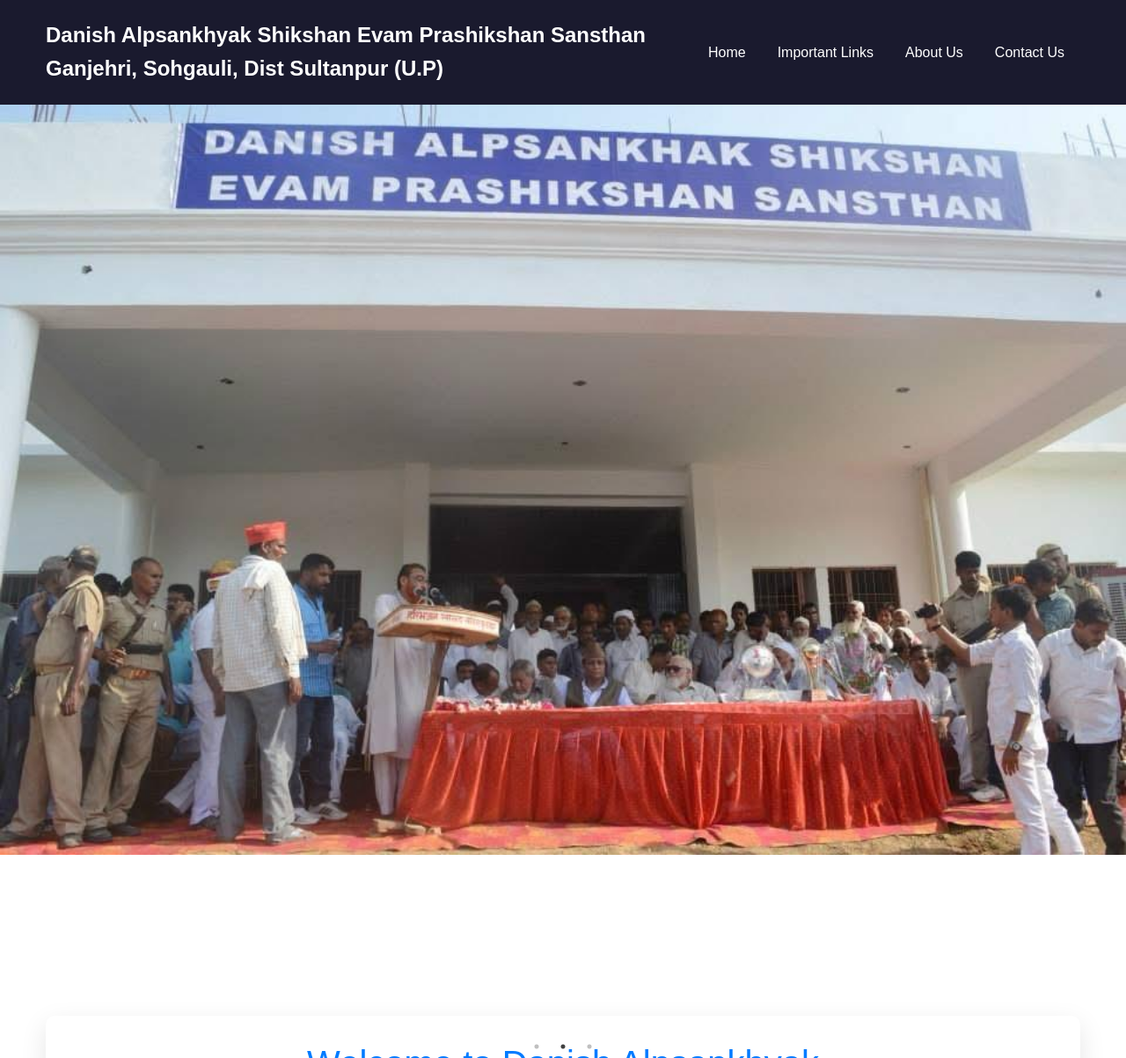
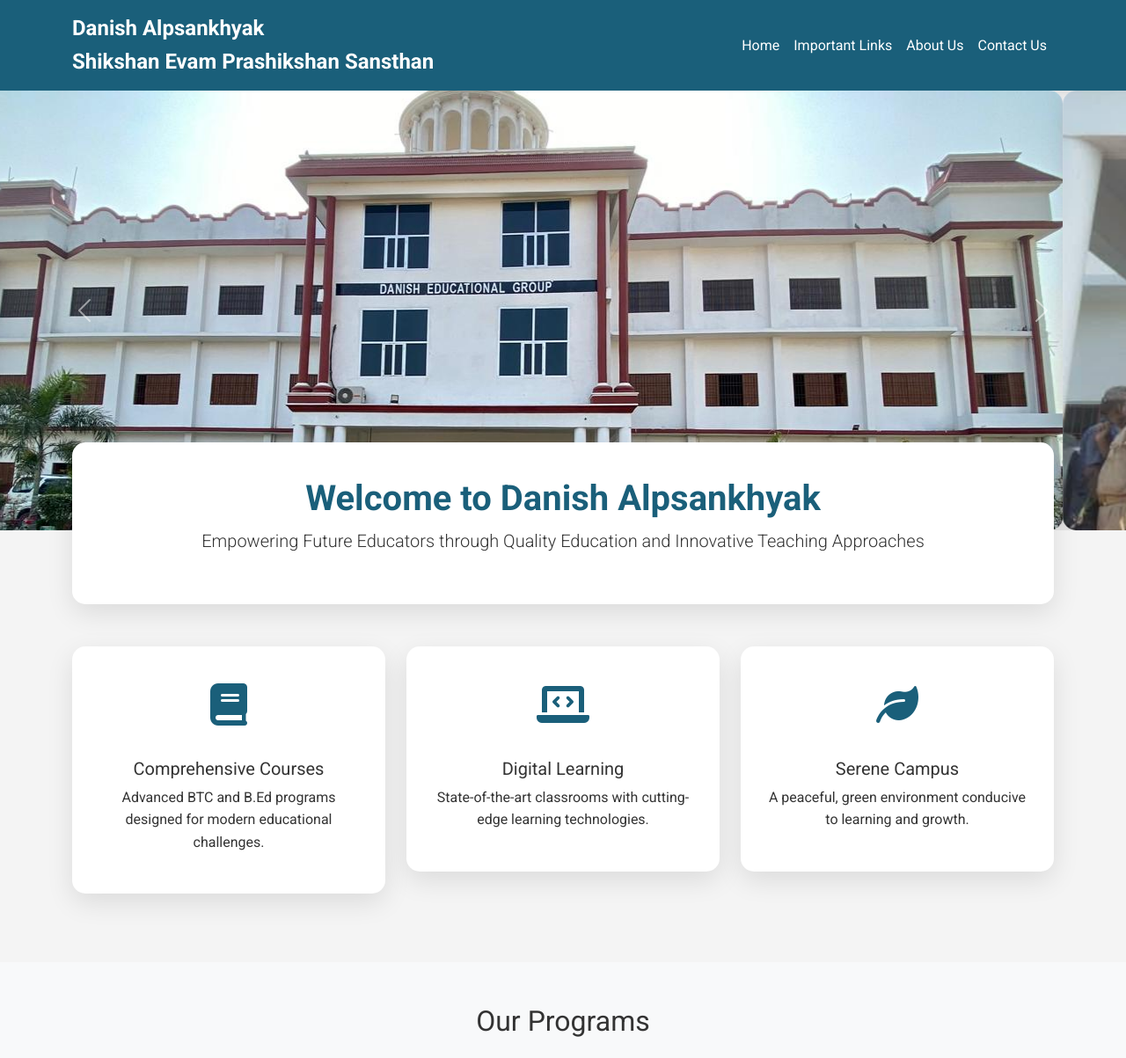
Before and after one commit to danishbeg1/dasepsic.github.io, a plain HTML site: page index.html in a window 1280 px wide. Shown: the top 1203 px of the page at 88% size. Drawn offline with nearby package versions, Linux system fonts and the light colour scheme.

Commit message:
[Update] design

```diff
--- a/index.html
+++ b/index.html
@@ -1,94 +1,161 @@
 <!DOCTYPE html>
 <html lang="en">
-
 <head>
     <meta charset="UTF-8">
     <meta name="viewport" content="width=device-width, initial-scale=1.0">
     <title>Danish Alpsankhyak Shikshan Evam Prashikshan Sansthan</title>
-    <link rel="stylesheet" href="https://cdn.jsdelivr.net/npm/bootstrap@5.3.0-alpha1/dist/css/bootstrap.min.css">
-    <link rel="stylesheet" href="https://cdnjs.cloudflare.com/ajax/libs/font-awesome/6.0.0-beta3/css/all.min.css">
-    <link rel="stylesheet" href="https://cdnjs.cloudflare.com/ajax/libs/slick-carousel/1.8.1/slick.min.css">
-    <link rel="stylesheet" href="https://cdnjs.cloudflare.com/ajax/libs/slick-carousel/1.8.1/slick-theme.min.css">
+    <link href="https://cdn.jsdelivr.net/npm/bootstrap@5.3.0-alpha1/dist/css/bootstrap.min.css" rel="stylesheet">
+    <link href="https://cdnjs.cloudflare.com/ajax/libs/font-awesome/6.0.0-beta3/css/all.min.css" rel="stylesheet">
+    <link href="https://fonts.googleapis.com/css2?family=Roboto:wght@300;400;700&display=swap" rel="stylesheet">
     <style>
-      /* Global Styles */
+        :root {
+            --primary-color: #1a5f7a;
+            --secondary-color: #159895;
+            --accent-color: #57c5b6;
+            --text-color: #333;
+            --light-bg: #f4f4f4;
+        }
+
         body {
-        font-family: 'Poppins', sans-serif;
-        color: #333;
+            font-family: 'Roboto', sans-serif;
+            color: var(--text-color);
+            background-color: var(--light-bg);
             line-height: 1.6;
         }
 
-      a {
-        text-decoration: none;
-        color: inherit;
-      }
-
-      a:hover {
-        color: #007bff;
-      }
-
-      .container {
-        max-width: 1200px;
-      }
-
-      /* Navbar */
         .navbar {
-        background: #1a1a2e;
-        padding: 1rem 2rem;
+            background-color: var(--primary-color);
+            box-shadow: 0 2px 10px rgba(0,0,0,0.1);
         }
 
         .navbar-brand {
-        color: #fff !important;
+            color: white !important;
+            font-weight: 700;
             font-size: 1.5rem;
+        }
+
+        .navbar-nav .nav-link {
+            color: white !important;
+            transition: all 0.3s ease;
+        }
+
+        .navbar-nav .nav-link:hover {
+            color: var(--accent-color) !important;
+            transform: translateY(-2px);
+        }
+
+        .carousel-container {
+            position: relative;
+            max-height: 80vh;
+            overflow: hidden;
+        }
+
+        .carousel-card {
+            background: white;
+            border-radius: 15px;
+            box-shadow: 0 10px 30px rgba(0,0,0,0.1);
+            overflow: hidden;
+        }
+
+        .carousel-card img {
+            width: 100%;
+            height: 500px;
+            object-fit: cover;
+        }
+
+        .scroll-down-btn {
+            position: absolute;
+            bottom: 20px;
+            left: 50%;
+            transform: translateX(-50%);
+            background-color: var(--secondary-color);
+            color: white;
+            border-radius: 50%;
+            width: 50px;
+            height: 50px;
+            display: flex;
+            align-items: center;
+            justify-content: center;
+            animation: bounce 2s infinite;
+            z-index: 10;
+            box-shadow: 0 4px 6px rgba(0,0,0,0.1);
+            text-decoration: none;
+        }
+
+        @keyframes bounce {
+            0%, 20%, 50%, 80%, 100% {transform: translateY(0) translateX(-50%);}
+            40% {transform: translateY(-20px) translateX(-50%);}
+            60% {transform: translateY(-10px) translateX(-50%);}
+        }
+
+        .welcome-card {
+            background-color: white;
+            border-radius: 15px;
+            padding: 40px;
+            text-align: center;
+            box-shadow: 0 10px 30px rgba(0,0,0,0.1);
+            margin-top: -100px;
+            position: relative;
+            z-index: 10;
+        }
+
+        .welcome-card h1 {
+            color: var(--primary-color);
             font-weight: 700;
         }
 
-      .navbar-nav .nav-link {
-        color: #fff !important;
-        font-size: 1rem;
-        margin: 0 10px;
-        transition: color 0.3s ease;
+        .features .feature-card {
+            background: white;
+            border-radius: 15px;
+            padding: 30px;
+            text-align: center;
+            box-shadow: 0 10px 30px rgba(0,0,0,0.1);
+            margin-bottom: 30px;
+            transition: transform 0.3s ease;
         }
 
-      .navbar-nav .nav-link:hover {
-        color: #00d4ff !important;
+        .features .feature-card:hover {
+            transform: translateY(-10px);
         }
 
-      /* Hero Section */
-      .carousel img {
-        width: 100%;
-        height: auto; /* Full aspect ratio without cropping */
-      }
-
-      /* Welcome Card */
-      .welcome-card {
-        margin-top: -50px;
-        z-index: 1;
-        background-color: white;
-        border-radius: 10px;
-        box-shadow: 0px 10px 30px rgba(0, 0, 0, 0.1);
-        padding: 30px;
-        text-align: center;
-      }
-
-      .welcome-card h1 {
-        font-size: 2.5rem;
-        color: #007bff;
+        .features .feature-card .icon {
+            color: var(--primary-color);
+            font-size: 3rem;
             margin-bottom: 20px;
         }
 
-      .welcome-card p {
-        font-size: 1.2rem;
-        color: #555;
+        .courses .course-card {
+            background: white;
+            border-radius: 15px;
+            overflow: hidden;
+            box-shadow: 0 10px 30px rgba(0,0,0,0.1);
+            margin-bottom: 30px;
+            transition: transform 0.3s ease;
+        }
+
+        .courses .course-card:hover {
+            transform: scale(1.05);
+        }
+
+        .courses .course-card img {
+            width: 100%;
+            height: 250px;
+            object-fit: cover;
+        }
+
+        footer {
+            background-color: var(--primary-color);
+            color: white;
+            padding: 20px 0;
         }
     </style>
 </head>
-
 <body>
     <!-- Navbar -->
     <header>
-        <nav class="navbar navbar-expand-lg">
+        <nav class="navbar navbar-expand-lg navbar-dark">
             <div class="container">
-                <a class="navbar-brand" href="#">Danish Alpsankhyak Shikshan Evam Prashikshan Sansthan<br>Ganjehri, Sohgauli, Dist Sultanpur (U.P)</a>
+                <a class="navbar-brand" href="#">Danish Alpsankhyak<br>Shikshan Evam Prashikshan Sansthan</a>
                 <button class="navbar-toggler" type="button" data-bs-toggle="collapse" data-bs-target="#navbarNav">
                     <span class="navbar-toggler-icon"></span>
                 </button>
@@ -104,43 +171,72 @@
         </nav>
     </header>
 
-    <section class="carousel">
-      <div><img src="assets/img1.jpeg" alt="Campus View"></div>
-      <div><img src="assets/img2.jpeg" alt="Library"></div>
-      <div><img src="assets/img3.jpeg" alt="Classroom"></div>
-    </section>
+    <!-- Carousel Container -->
+    <div class="carousel-container position-relative">
+        <div id="mainCarousel" class="carousel slide" data-bs-ride="carousel">
+            <div class="carousel-inner">
+                <div class="carousel-item active">
+                    <div class="carousel-card">
+                        <img src="assets/img1.jpeg" alt="Campus View 1" class="d-block w-100">
+                    </div>
+                </div>
+                <div class="carousel-item">
+                    <div class="carousel-card">
+                        <img src="assets/img2.jpeg" alt="Campus View 2" class="d-block w-100">
+                    </div>
+                </div>
+                <div class="carousel-item">
+                    <div class="carousel-card">
+                        <img src="assets/img3.jpeg" alt="Campus View 3" class="d-block w-100">
+                    </div>
+                </div>
+            </div>
+            <button class="carousel-control-prev" type="button" data-bs-target="#mainCarousel" data-bs-slide="prev">
+                <span class="carousel-control-prev-icon" aria-hidden="true"></span>
+                <span class="visually-hidden">Previous</span>
+            </button>
+            <button class="carousel-control-next" type="button" data-bs-target="#mainCarousel" data-bs-slide="next">
+                <span class="carousel-control-next-icon" aria-hidden="true"></span>
+                <span class="visually-hidden">Next</span>
+            </button>
+        </div>
+
+        <a href="#welcome" class="scroll-down-btn">
+            <i class="fas fa-chevron-down"></i>
+        </a>
+    </div>
 
     <!-- Welcome Card -->
-    <div class="container">
+    <div class="container" id="welcome">
         <div class="welcome-card">
             <h1>Welcome to Danish Alpsankhyak</h1>
-        <p>Your Future Starts Here. Explore Our State-of-the-Art Campus & Programs.</p>
+            <p class="lead">Empowering Future Educators through Quality Education and Innovative Teaching Approaches</p>
         </div>
     </div>
 
     <!-- Features -->
-    <section class="features">
+    <section class="features py-5">
         <div class="container">
             <div class="row">
                 <div class="col-md-4">
                     <div class="feature-card">
                         <div class="icon"><i class="fas fa-book"></i></div>
                         <h5>Comprehensive Courses</h5>
-                        <p>Offering BTC and B.Ed programs tailored for modern educators.</p>
+                        <p>Advanced BTC and B.Ed programs designed for modern educational challenges.</p>
                     </div>
                 </div>
                 <div class="col-md-4">
                     <div class="feature-card">
                         <div class="icon"><i class="fas fa-laptop-code"></i></div>
-                        <h5>Digital Classrooms</h5>
-                        <p>Our classrooms are equipped with the latest learning technologies.</p>
+                        <h5>Digital Learning</h5>
+                        <p>State-of-the-art classrooms with cutting-edge learning technologies.</p>
                     </div>
                 </div>
                 <div class="col-md-4">
                     <div class="feature-card">
                         <div class="icon"><i class="fas fa-leaf"></i></div>
-                        <h5>Beautiful Campus</h5>
-                        <p>Enjoy a serene, green, and pollution-free environment.</p>
+                        <h5>Serene Campus</h5>
+                        <p>A peaceful, green environment conducive to learning and growth.</p>
                     </div>
                 </div>
             </div>
@@ -148,13 +244,13 @@
     </section>
 
     <!-- Courses -->
-    <section class="courses">
+    <section class="courses py-5 bg-light">
         <div class="container">
             <h2 class="text-center mb-5">Our Programs</h2>
             <div class="row">
                 <div class="col-md-4">
                     <div class="course-card">
-                        <img src="assets/btc-course.jpeg" alt="BTC">
+                        <img src="/api/placeholder/400/250" alt="BTC Program">
                         <div class="card-body">
                             <h5>BTC Program</h5>
                             <p>Comprehensive training for future educators.</p>
@@ -164,7 +260,7 @@
                 </div>
                 <div class="col-md-4">
                     <div class="course-card">
-                        <img src="assets/bed-course.jpeg" alt="B.Ed">
+                        <img src="/api/placeholder/400/250" alt="B.Ed Program">
                         <div class="card-body">
                             <h5>B.Ed Program</h5>
                             <p>Professional development for modern teachers.</p>
@@ -174,7 +270,7 @@
                 </div>
                 <div class="col-md-4">
                     <div class="course-card">
-                        <img src="assets/workshop.jpeg" alt="Workshops">
+                        <img src="/api/placeholder/400/250" alt="Workshops">
                         <div class="card-body">
                             <h5>Workshops & Certifications</h5>
                             <p>Enhance your skills with practical training.</p>
@@ -193,22 +289,6 @@
         </div>
     </footer>
 
-  <script src="https://code.jquery.com/jquery-3.6.0.min.js"></script>
     <script src="https://cdn.jsdelivr.net/npm/bootstrap@5.3.0-alpha1/dist/js/bootstrap.bundle.min.js"></script>
-  <script src="https://cdnjs.cloudflare.com/ajax/libs/slick-carousel/1.8.1/slick.min.js"></script>
-  <script>
-      $(document).ready(function () {
-          $('.carousel').slick({
-              autoplay: true,
-              autoplaySpeed: 3000,
-              dots: true,
-              arrows: false
-          });
-      });
-  </script>
-
-
-
 </body>
-
 </html>
```
Lines whose indentation alone changed are shown as unchanged.
